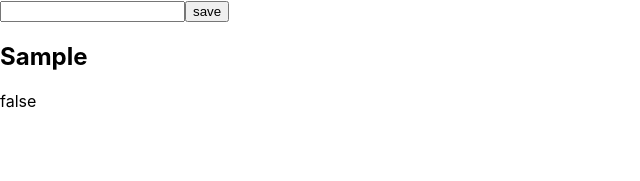
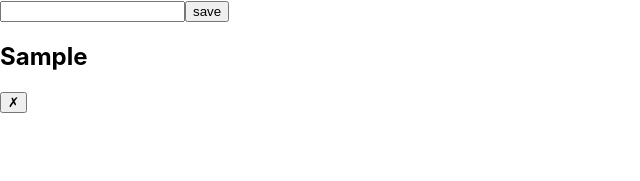
Before and after one commit to kedeinroga/reactypescript, a React (Create React App) app: page / in a window 1280 px wide. Both pictures are taken after typing "Sample" into the empty fields and a click on the button "save". Shown: the top 181 px of the page, without its empty margins (0-640 px from the left). Built offline with nearby package versions, Linux system fonts and the light colour scheme.

Commit message:
its posible change value done

```diff
--- a/src/App.tsx
+++ b/src/App.tsx
@@ -17,6 +17,12 @@ function App(): JSX.Element {
 
   const addTask = (name: string) => {
     const newTasks: ITask[] = [...tasks, { name, done: false }];
+    setTasks(newTasks);
+  };
+
+  const toggleDoneTask = (i: number) => {
+    const newTasks: ITask[] = [...tasks];
+    newTasks[i].done = !newTasks[i].done;
     setTasks(newTasks);
   };
   return (
@@ -42,7 +48,14 @@ function App(): JSX.Element {
               <h2 style={{ textDecoration: t.done ? "line-through" : "" }}>
                 {t.name}
               </h2>
-              <p>{t.done + ""}</p>
+              <div>
+                <button
+                  className="bttn btn-secundary"
+                  onClick={() => toggleDoneTask(i)}
+                >
+                  {t.done ? "✓" : "✗"}
+                </button>
+              </div>
             </div>
           ))}
         </div>
```
